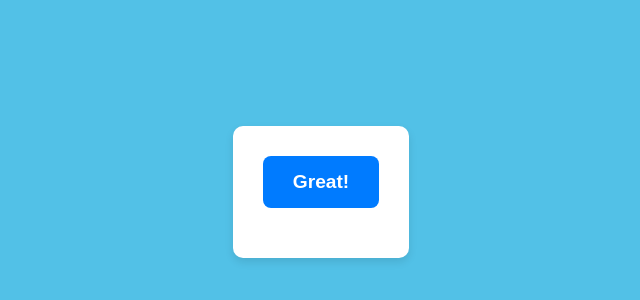
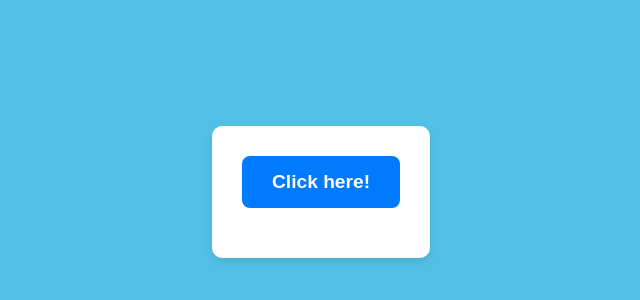
Before and after one commit to Birarvindersingh/html-deploy, a plain HTML site: page index.html in a window 1280 px wide. Shown: the part 208-508 px from the top of the page, without its empty margins (319-959 px from the left). Drawn offline with Linux system fonts and the light colour scheme.

Commit message:
Update index.html

```diff
--- a/index.html
+++ b/index.html
@@ -3,7 +3,7 @@
 <head>
     <meta charset="UTF-8">
     <meta name="viewport" content="width=device-width, initial-scale=1.0">
-    <title>Success Page!</title>
+    <title>Success!</title>
     <style>
         body {
             font-family: sans-serif;
@@ -45,7 +45,7 @@
 </head>
 <body>
     <div class="container">
-        <button id="greatButton">Great!</button>
+        <button id="greatButton">Click here!</button>
         <div id="output"></div>
     </div>
 
```
